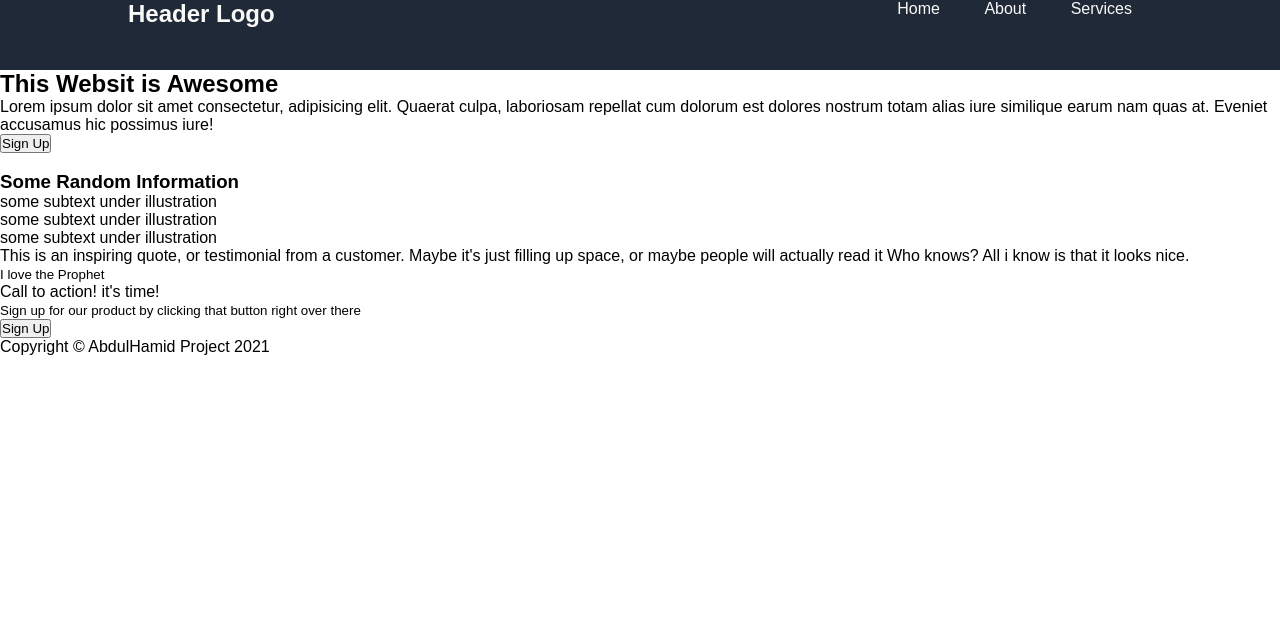
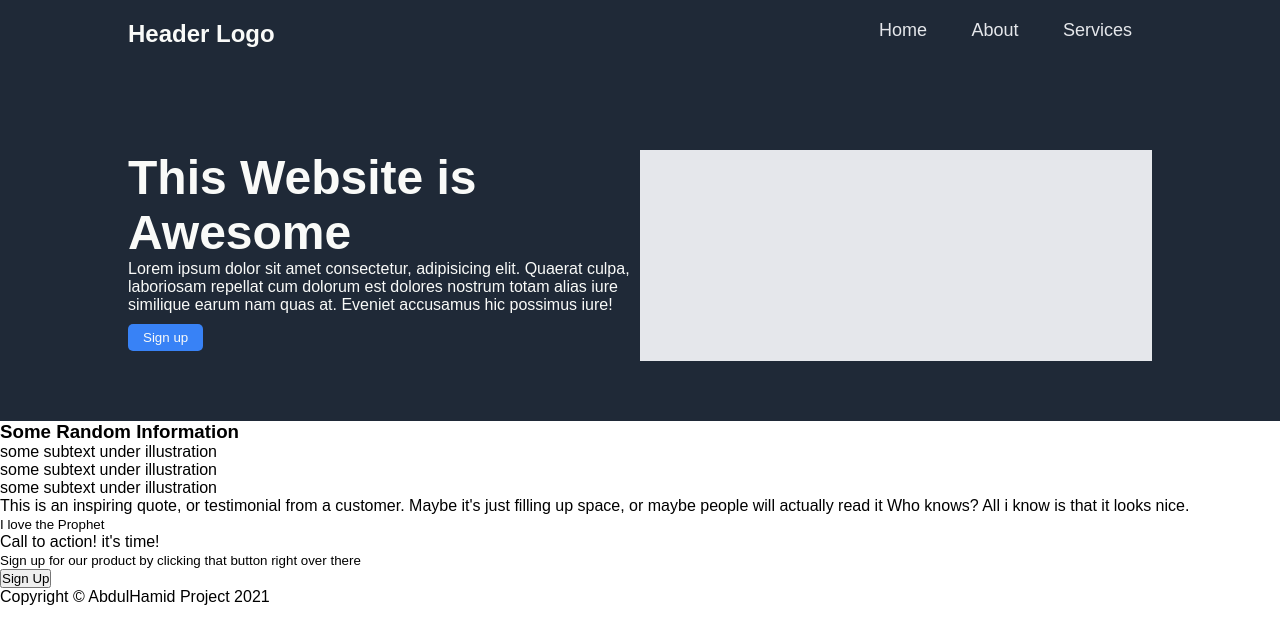
Before and after one commit to abdulhamiid/levelup, a plain HTML site: page index.html in a window 1280 px wide. Drawn offline with Linux system fonts and the light colour scheme.

Commit message:
style section-1 and nav

```diff
--- a/index.css
+++ b/index.css
@@ -6,6 +6,7 @@ body{
     font-family: Arial, Helvetica, sans-serif;
 }
 .container{
+    padding-top:20px;
     margin: auto;
     width: 80%;
 }
@@ -30,6 +31,31 @@ li{
     padding: 20px;
 }
 a{
+    font-size: 18px;
     text-decoration: none;
+    color: #E5E7EB;
+}
+.cols{
+    padding: 60px 0;
+    display: grid;
+    grid-template-columns: repeat(2, 1fr);
+}
+.cols-img{
+    background-color: #E5E7EB;
+}
+.section-1{
+    color: #f9fAf8;
+    background-color: #1f2937;
+}
+.btn-1{
+    background-color: #3882f6;
+    border: none;
+    border-radius: 5px;
+    padding: 6px 15px;
+    margin: 10px 0;
     color: #f9fAf8;
 }
+h1{
+    font-size: 48px;
+    font-weight: bolder;
+}
--- a/index.html
+++ b/index.html
@@ -19,13 +19,17 @@
         </div>
     </nav>
         <section class="section-1">
-            <div>
-                <h1>This Websit is Awesome</h1>
-                <p>Lorem ipsum dolor sit amet consectetur, adipisicing elit. Quaerat culpa, laboriosam repellat cum dolorum est dolores nostrum totam alias iure similique earum nam quas at. Eveniet accusamus hic possimus iure!</p>
-                <button>Sign Up</button>
-            </div>
-            <div>
-                <img src="" alt="">
+            <div class="container sec-1">
+                <div class="cols">
+                    <div>
+                        <h1>This Website is Awesome</h1>
+                        <p>Lorem ipsum dolor sit amet consectetur, adipisicing elit. Quaerat culpa, laboriosam repellat cum dolorum est dolores nostrum totam alias iure similique earum nam quas at. Eveniet accusamus hic possimus iure!</p>
+                        <button class="btn-1">Sign up</button>
+                    </div>
+                    <div class="cols-img">
+                        <img src="" alt="">
+                    </div>
+                </div>
             </div>
         </section>
         <section class="section-2">
```
